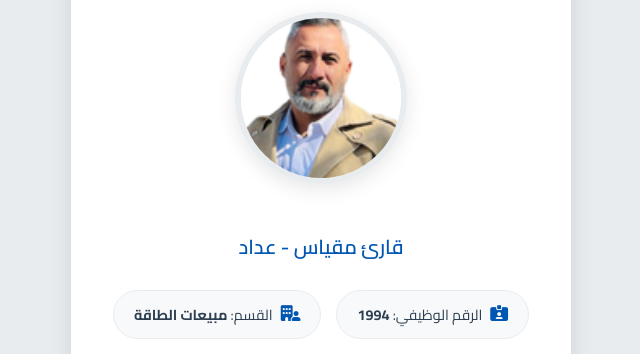
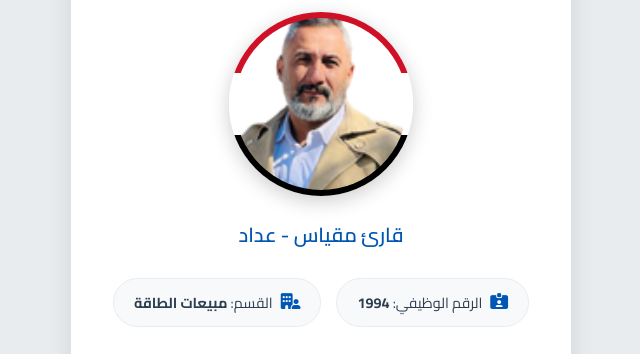
Before and after one commit to eng-emad1994/smart-grid-id, a plain HTML site: page index.html in a window 1280 px wide. Shown: the part 443-797 px from the top of the page, without its empty margins (319-959 px from the left). Drawn offline with Linux system fonts and the light colour scheme.

Commit message:
Update index.html

```diff
--- a/index.html
+++ b/index.html
@@ -20,6 +20,10 @@
             --bg-color: #e9ecef;
             --card-bg-color: #ffffff;
             --header-bg-color: #f8f9fa;
+            /* ألوان علم العراق الرسمية */
+            --iraq-red: #ce1126;
+            --iraq-white: #ffffff;
+            --iraq-black: #000000;
         }
 
         @keyframes fadeIn {
@@ -74,42 +78,43 @@
         }
 
         .header-text h4, .header-text h3, .header-text h2 {
-            margin: 4px 0;
-            color: var(--text-color-dark);
+            margin: 4px 0; color: var(--text-color-dark);
         }
-
         .header-text h4 { font-size: 0.9em; font-weight: 400; color: var(--text-color-light); }
         .header-text h3 { font-size: 1.05em; font-weight: 600; }
         .header-text h2 { font-size: 1.2em; font-weight: 700; color: var(--primary-color); }
 
-        .card-body {
-            padding: 30px 25px;
-            text-align: center;
+        .card-body { padding: 30px 25px; text-align: center; }
+
+        .employee-name { font-size: 2.1em; font-weight: 700; color: var(--text-color-dark); margin-bottom: 15px; }
+
+        /* ===== التعديل الرئيسي هنا: حاوية صورة الموظف ===== */
+        .employee-photo-wrapper {
+            width: 172px;  /* 160px للصورة + 6px padding من كل جهة */
+            height: 172px;
+            border-radius: 50%;
+            padding: 6px; /* سمك الإطار */
+            background: linear-gradient(to bottom,
+                var(--iraq-red) 33.3%,
+                var(--iraq-white) 33.3%,
+                var(--iraq-white) 66.6%,
+                var(--iraq-black) 66.6%
+            );
+            box-shadow: 0 5px 20px rgba(0, 0, 0, 0.2);
+            margin: 0 auto 20px; /* للتموضع في المنتصف */
         }
 
-        .employee-name {
-            font-size: 2.1em;
-            font-weight: 700;
-            color: var(--text-color-dark);
-            margin-bottom: 15px;
+        /* ===== وهذا تعديل الـ CSS للصورة نفسها داخل الإطار ===== */
+        .employee-photo {
+            width: 100%;
+            height: 100%;
+            border-radius: 50%;
+            object-fit: cover;
+            display: block;
+            /* تمت إزالة الإطار والظل من هنا ووضعهما في الحاوية */
         }
 
-        .employee-photo {
-            width: 160px;
-            height: 160px;
-            border-radius: 50%;
-            object-fit: cover;
-            border: 6px solid var(--bg-color);
-            box-shadow: 0 5px 20px rgba(0, 0, 0, 0.1);
-            margin-bottom: 15px;
-        }
-
-        .employee-job-title {
-            font-size: 1.25em;
-            color: var(--primary-color);
-            font-weight: 600;
-            margin-bottom: 25px;
-        }
+        .employee-job-title { font-size: 1.25em; color: var(--primary-color); font-weight: 600; margin-bottom: 25px; }
 
         .info-section { display: flex; justify-content: center; gap: 15px; flex-wrap: wrap; margin-bottom: 30px; }
         .info-item {
@@ -131,7 +136,6 @@
         }
         .contact-info { margin-bottom: 15px; padding-bottom: 15px; border-bottom: 1px solid #e9ecef; }
         .contact-info a { color: var(--text-color-light); text-decoration: none; margin: 0 10px; font-weight: 600; }
-
         .verification-notice { margin-bottom: 15px; }
         .verification-notice p { margin: 0; font-size: 0.9em; color: var(--text-color-dark); line-height: 1.6; }
         .credits { font-size: 0.8em; color: #aaa; }
@@ -144,10 +148,7 @@
         <header class="card-header">
             <div class="logos-container">
                 <img src="co.png" class="side-logo" alt="شعار شركة كهرباء الوسط">
-
-                <!-- تم تحديد اسم الـ GIF هنا -->
                 <img src="Iraq.gif" class="center-gif" alt="Animation">
-
                 <img src="min.png" class="side-logo" alt="شعار وزارة الكهرباء">
             </div>
             <div class="header-text">
@@ -158,18 +159,27 @@
         </header>
 
         <main class="card-body">
+
             <h1 id="employee-name" class="employee-name">أثمار مهدي حسن</h1>
-            <img id="employee-photo" class="employee-photo" src="at.png" alt="صورة الموظف">
+
+            <!-- ===== انتبه لهذا التغيير في HTML: تمت إضافة الحاوية الجديدة ===== -->
+            <div class="employee-photo-wrapper">
+                <img id="employee-photo" class="employee-photo" src="at.png" alt="صورة الموظف">
+            </div>
+
             <p id="employee-job-title" class="employee-job-title">قارئ مقياس - عداد</p>
+
             <section class="info-section">
                 <div class="info-item"> <i class="fa-solid fa-id-card-clip"></i> <span>الرقم الوظيفي: <strong id="employee-id">1994</strong></span> </div>
                 <div class="info-item"> <i class="fa-solid fa-building-user"></i> <span>القسم: <strong id="employee-dept">مبيعات الطاقة</strong></span> </div>
                 <div class="info-item" id="expiry-date-item" style="display: none;"> <i class="fa-solid fa-calendar-xmark"></i> <span>نفاذ الهوية: <strong id="employee-exp"></strong></span> </div>
             </section>
+
             <section class="auth-section">
                 <h3><i class="fa-solid fa-shield-halved"></i> تخويل رسمي</h3>
                 <p>بموجب هذا، نؤكد أن حامل الهوية مخول من قبل <strong>شركة توزيع كهرباء الوسط - دائرة المهندس المقيم</strong>، ونرجو من كافة الجهات المعنية تسهيل جميع الأمور المتعلقة بإنجاز مهام عمله.</p>
             </section>
+
             <section class="signatures">
                 <div class="signature-block"> <img src="admin.png" alt="توقيع المدير"> <p>مدير الشركة</p> </div>
                 <div class="signature-block"> <img src="eng.png" alt="توقيع المهندس المقيم"> <p>دائرة المهندس المقيم</p> </div>
@@ -192,6 +202,7 @@
 
     <script>
         document.addEventListener("DOMContentLoaded", function() {
+            // كود الجافاسكربت يبقى كما هو
             const defaultData = { name: "أثمار مهدي حسن", title: "قارئ مقياس - عداد", id: "1994", dept: "مبيعات الطاقة", exp: null, photo: "at.png" };
             const params = new URLSearchParams(window.location.search);
             const data = {
```
